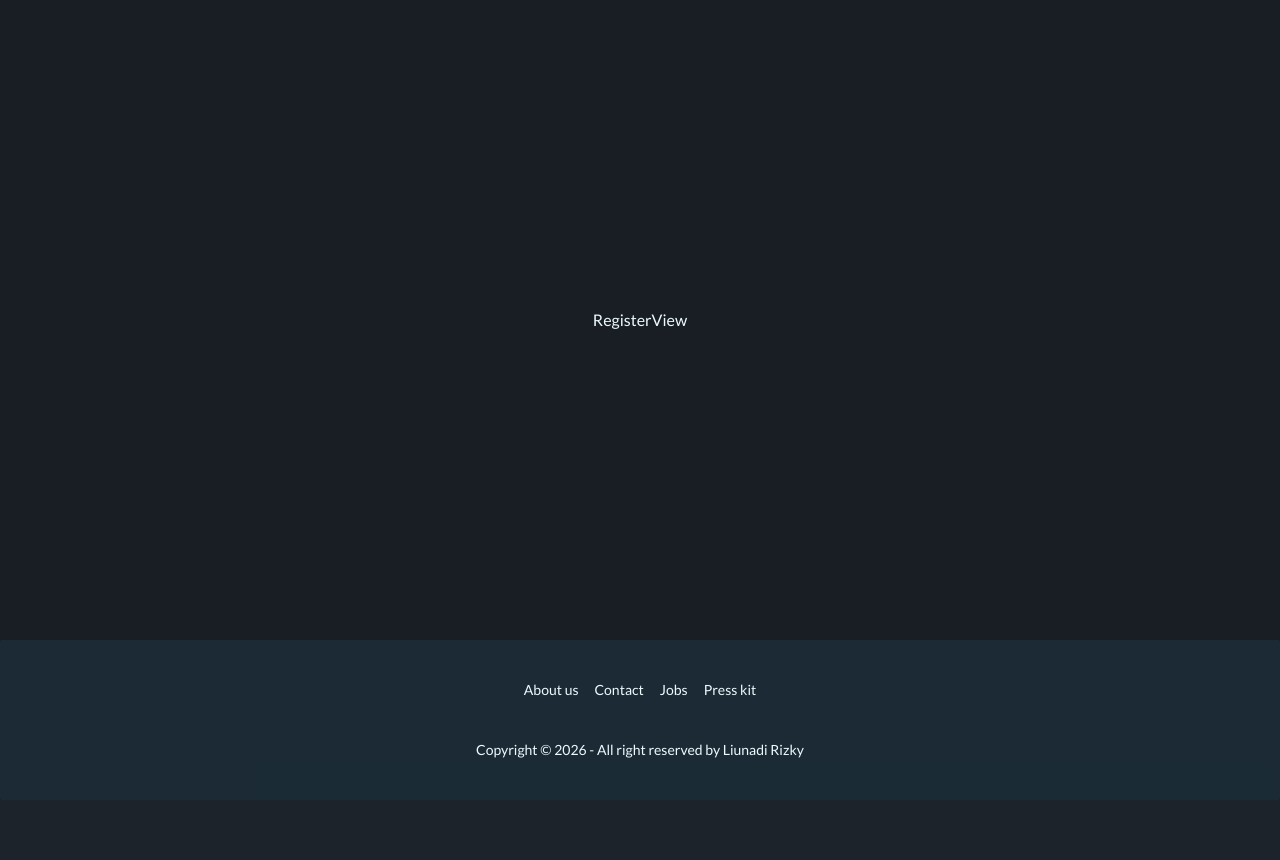
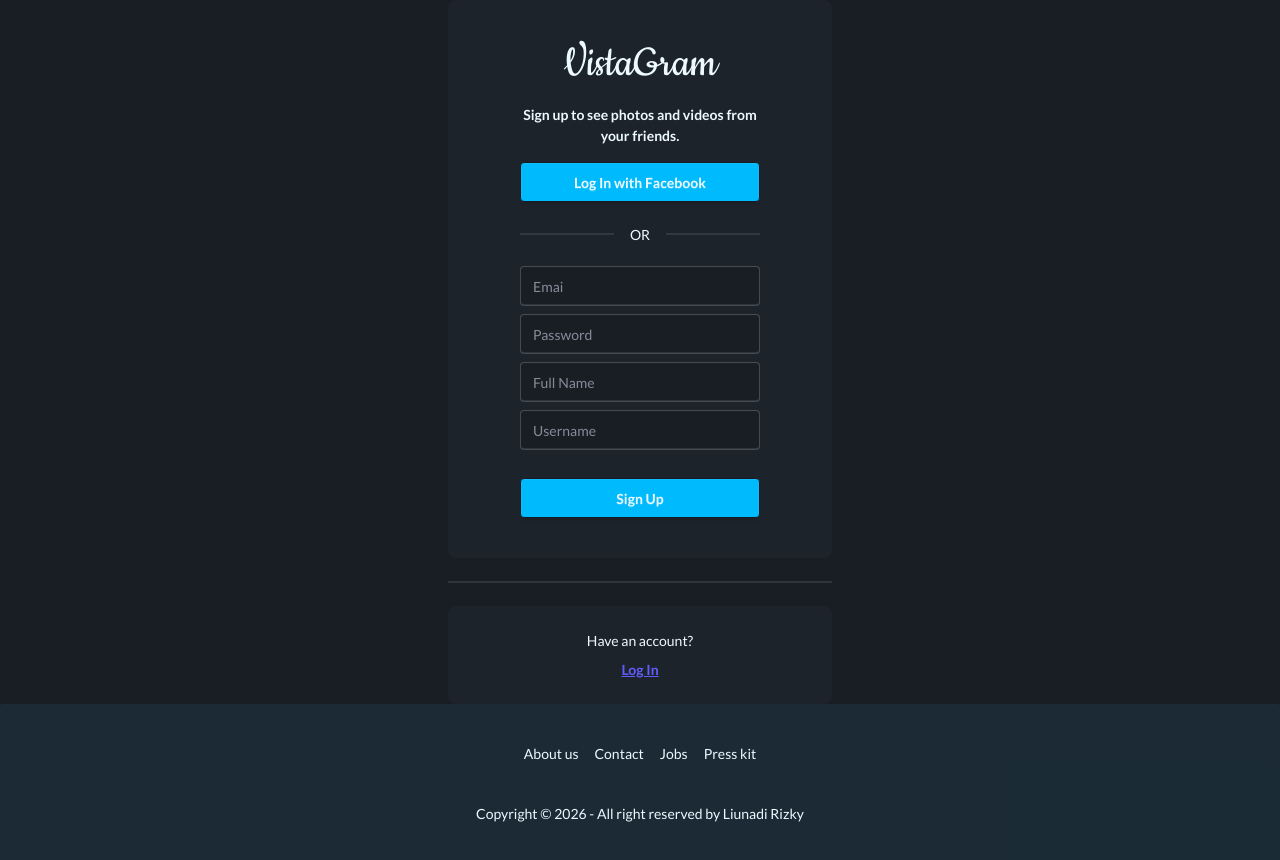
Before and after one commit to liunadirizkyh/medsos-frontend, a React app: page /register in a window 1280 px wide. Shown: the top 860 px of the page. Before the commit the page ends 800 px from the top, so only its background shows below. Built offline with nearby package versions, Linux system fonts and the light colour scheme; the HTML template or start-up script is replaced by a standard one.

Commit message:
feat: add register view

```diff
--- a/src/views/RegisterView.jsx
+++ b/src/views/RegisterView.jsx
@@ -1,7 +1,59 @@
-import React from "react";
+import { Link } from "react-router";
 
 const RegisterView = () => {
-  return <div>RegisterView</div>;
+  return (
+    <div className="flex flex-col">
+      <div className="flex justify-center items-center card bg-base-100 text-center w-96">
+        <div className="card-body px-8 py-10">
+          <h1 className="text-5xl font-logo">VistaGram</h1>
+          <p className="max-w-60 my-2 font-semibold">
+            Sign up to see photos and videos from your friends.
+          </p>
+          <button className="btn bg-info">Log In with Facebook</button>
+          <div className="flex w-full flex-col">
+            <div className="divider">OR</div>
+          </div>
+          <input
+            type="email"
+            placeholder="Emai"
+            className="input w-full bg-base-200"
+          />
+          <input
+            type="password"
+            placeholder="Password"
+            className="input w-full bg-base-200"
+          />
+          <input
+            type="text"
+            placeholder="Full Name"
+            className="input w-full bg-base-200"
+          />
+          <input
+            type="text"
+            placeholder="Username"
+            className="input w-full bg-base-200"
+          />
+
+          <button className="btn bg-info w-full mt-5">Sign Up</button>
+        </div>
+      </div>
+
+      <div className="flex w-full flex-col">
+        <div className="divider"></div>
+      </div>
+
+      <div className="flex justify-center items-center card bg-base-100 text-center w-96">
+        <div className="card-body px-8">
+          <h1>Have an account?</h1>
+          <Link to={"/login"}>
+            <span className="link link-primary font-semibold cursor-pointer">
+              Log In
+            </span>
+          </Link>
+        </div>
+      </div>
+    </div>
+  );
 };
 
 export default RegisterView;
```
